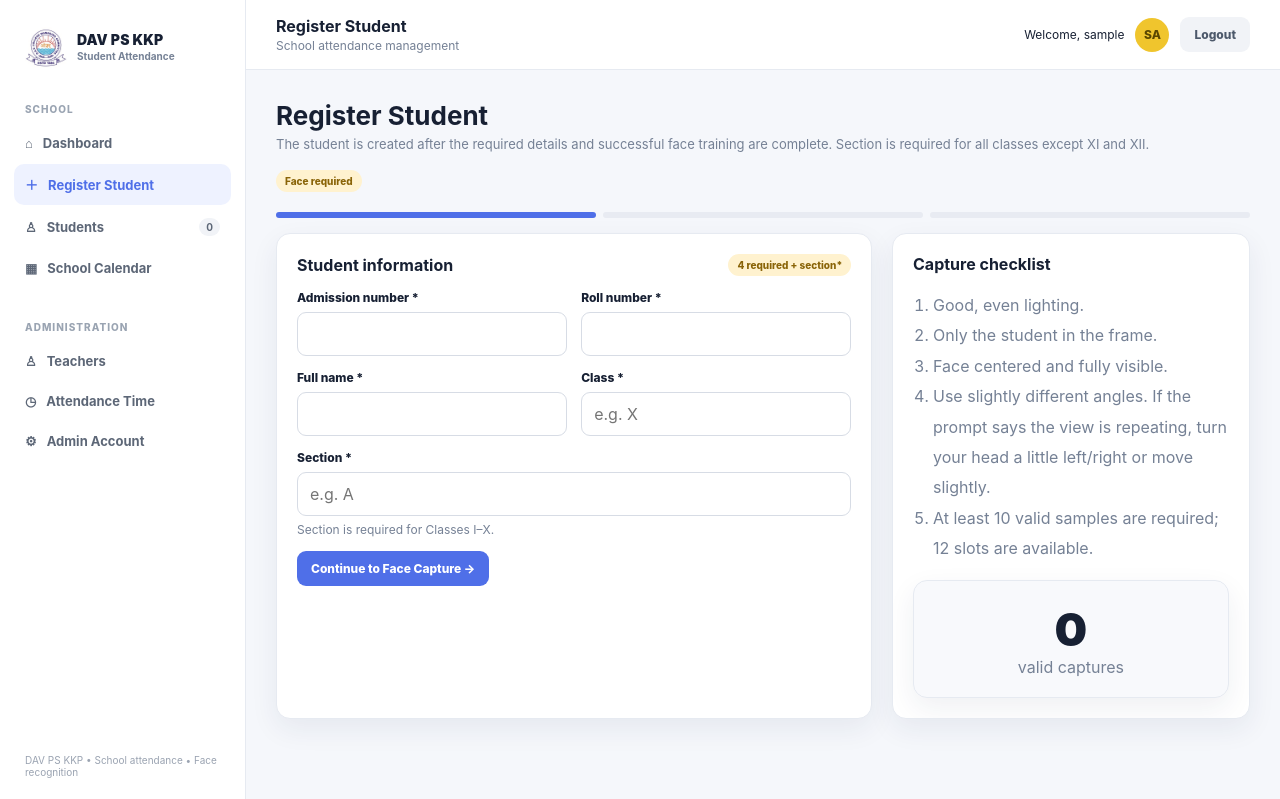
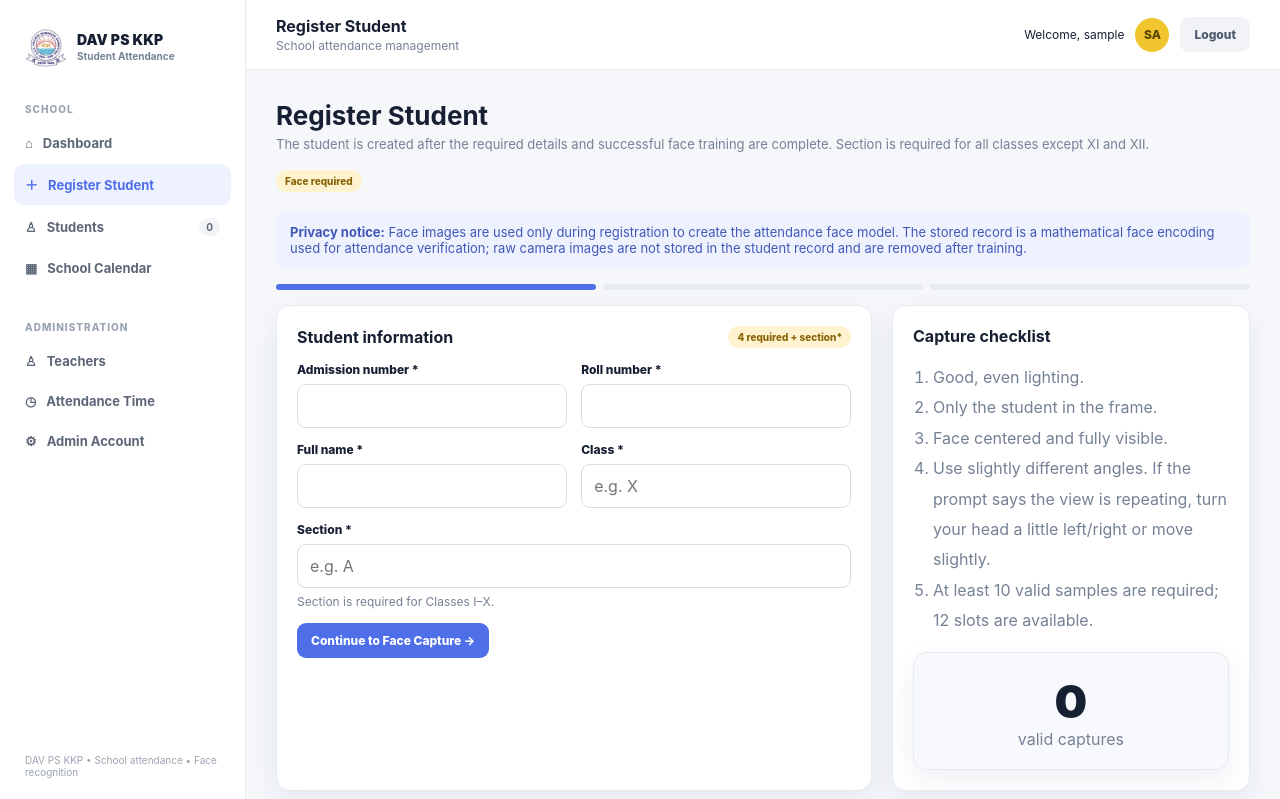
Before and after one commit to ApexPredetor-67/school-face-attendence, a Flask app: page /admin/register in a window 1280 px wide. Shown: the top 799 px of the page. Run offline with Flask 3, Linux system fonts and the light colour scheme; the visitor is signed in with stand-in values (Sample User, id 1).

Commit message:
register.html

```diff
--- a/templates/register.html
+++ b/templates/register.html
@@ -4,6 +4,7 @@
 {% set active_nav='register' %}
 {% block content %}
 <div class="page-head"><div><h1>Register Student</h1><p>The student is created after the required details and successful face training are complete. Section is required for all classes except XI and XII.</p></div><span class="badge badge-yellow">Face required</span></div>
+<div class="message info" style="margin-bottom:16px"><strong>Privacy notice:</strong> Face images are used only during registration to create the attendance face model. The stored record is a mathematical face encoding used for attendance verification; raw camera images are not stored in the student record and are removed after training.</div>
 <div class="steps"><div id="s1" class="step on"></div><div id="s2" class="step"></div><div id="s3" class="step"></div></div>
 <div class="capture-layout">
   <div class="card">
```
